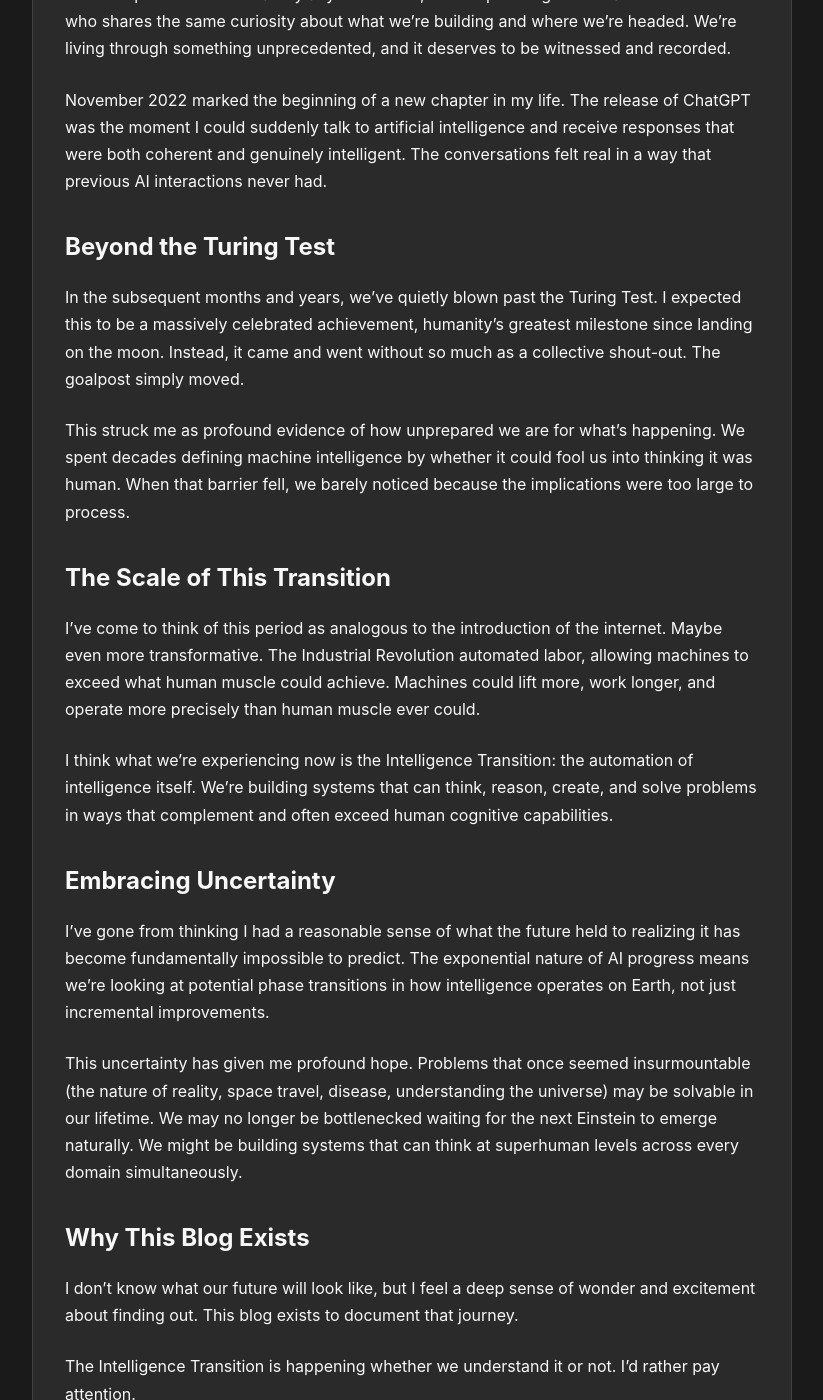
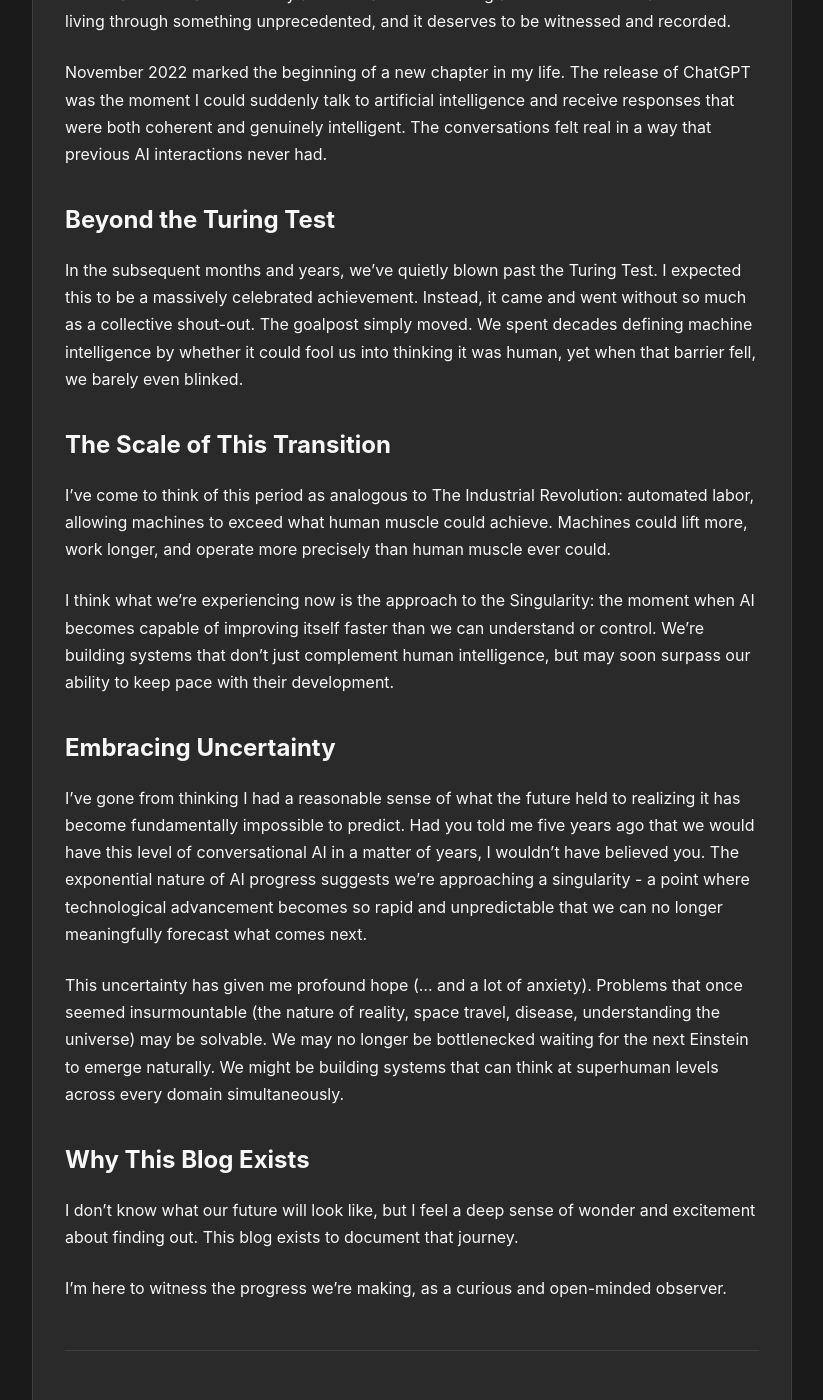
Before and after one commit to Benfey/benfey.github.io, a Jekyll site: the page built from _posts/2025-05-24-the-intelligence-transition.md, in a window 1280 px wide and 1400 px high, scrolled down 655 px. Shown: the whole window, without its empty margins (228-1051 px from the left). Built offline with Jekyll 4.4.1, drawn with Linux system fonts in a browser that asks for light colours; comment, search, counter and statistics services are not loaded; some of the changed text lies outside the part shown.

Commit message:
Tweaked first blog

```diff
--- a/_posts/2025-05-24-the-intelligence-transition.md
+++ b/_posts/2025-05-24-the-intelligence-transition.md
@@ -1,10 +1,10 @@
 ---
-title: "The Intelligence Transition"
+title: "The Singularity"
 date: 2025-05-24
-tags: [intelligence-transition, ai-capabilities, meta]
+tags: [singularity, ai-capabilities, meta]
 ---
 
-> **Intelligence Transition** (n.): The historical period in which artificial systems achieve and surpass human-level cognitive capabilities across domains, fundamentally altering the relationship between human intelligence and problem-solving capacity. Analogous to how the Industrial Revolution automated physical labor, the Intelligence Transition represents the automation of thought itself.
+> **The Singularity** (n.): The moment when artificial intelligence progresses so rapidly that we can no longer predict or comprehend its trajectory. A technological tipping point where AI systems become capable of recursive self-improvement, fundamentally altering the nature of progress itself.
 
 Hello. My name is Anton.
 
@@ -18,24 +18,23 @@ November 2022 marked the beginning of a new chapter in my life. The release of C
 
 ## Beyond the Turing Test
 
-In the subsequent months and years, we've quietly blown past the Turing Test. I expected this to be a massively celebrated achievement, humanity's greatest milestone since landing on the moon. Instead, it came and went without so much as a collective shout-out. The goalpost simply moved.
-
-This struck me as profound evidence of how unprepared we are for what's happening. We spent decades defining machine intelligence by whether it could fool us into thinking it was human. When that barrier fell, we barely noticed because the implications were too large to process.
+In the subsequent months and years, we've quietly blown past the Turing Test. I expected this to be a massively celebrated achievement. Instead, it came and went without so much as a collective shout-out. The goalpost simply moved.
+We spent decades defining machine intelligence by whether it could fool us into thinking it was human, yet when that barrier fell, we barely even blinked.
 
 ## The Scale of This Transition
 
-I've come to think of this period as analogous to the introduction of the internet. Maybe even more transformative. The Industrial Revolution automated labor, allowing machines to exceed what human muscle could achieve. Machines could lift more, work longer, and operate more precisely than human muscle ever could.
+I've come to think of this period as analogous to The Industrial Revolution: automated labor, allowing machines to exceed what human muscle could achieve. Machines could lift more, work longer, and operate more precisely than human muscle ever could.
 
-I think what we're experiencing now is the Intelligence Transition: the automation of intelligence itself. We're building systems that can think, reason, create, and solve problems in ways that complement and often exceed human cognitive capabilities.
+I think what we're experiencing now is the approach to the Singularity: the moment when AI becomes capable of improving itself faster than we can understand or control. We're building systems that don't just complement human intelligence, but may soon surpass our ability to keep pace with their development.
 
 ## Embracing Uncertainty
 
-I've gone from thinking I had a reasonable sense of what the future held to realizing it has become fundamentally impossible to predict. The exponential nature of AI progress means we're looking at potential phase transitions in how intelligence operates on Earth, not just incremental improvements.
+I've gone from thinking I had a reasonable sense of what the future held to realizing it has become fundamentally impossible to predict. Had you told me five years ago that we would have this level of conversational AI in a matter of years, I wouldn't have believed you. The exponential nature of AI progress suggests we're approaching a singularity - a point where technological advancement becomes so rapid and unpredictable that we can no longer meaningfully forecast what comes next.
 
-This uncertainty has given me profound hope. Problems that once seemed insurmountable (the nature of reality, space travel, disease, understanding the universe) may be solvable in our lifetime. We may no longer be bottlenecked waiting for the next Einstein to emerge naturally. We might be building systems that can think at superhuman levels across every domain simultaneously.
+This uncertainty has given me profound hope (... and a lot of anxiety). Problems that once seemed insurmountable (the nature of reality, space travel, disease, understanding the universe) may be solvable. We may no longer be bottlenecked waiting for the next Einstein to emerge naturally. We might be building systems that can think at superhuman levels across every domain simultaneously.
 
 ## Why This Blog Exists
 
 I don't know what our future will look like, but I feel a deep sense of wonder and excitement about finding out. This blog exists to document that journey.
 
-The Intelligence Transition is happening whether we understand it or not. I'd rather pay attention.
+I'm here to witness the progress we're making, as a curious and open-minded observer.
```
Also changed, not shown: 5 other files.
